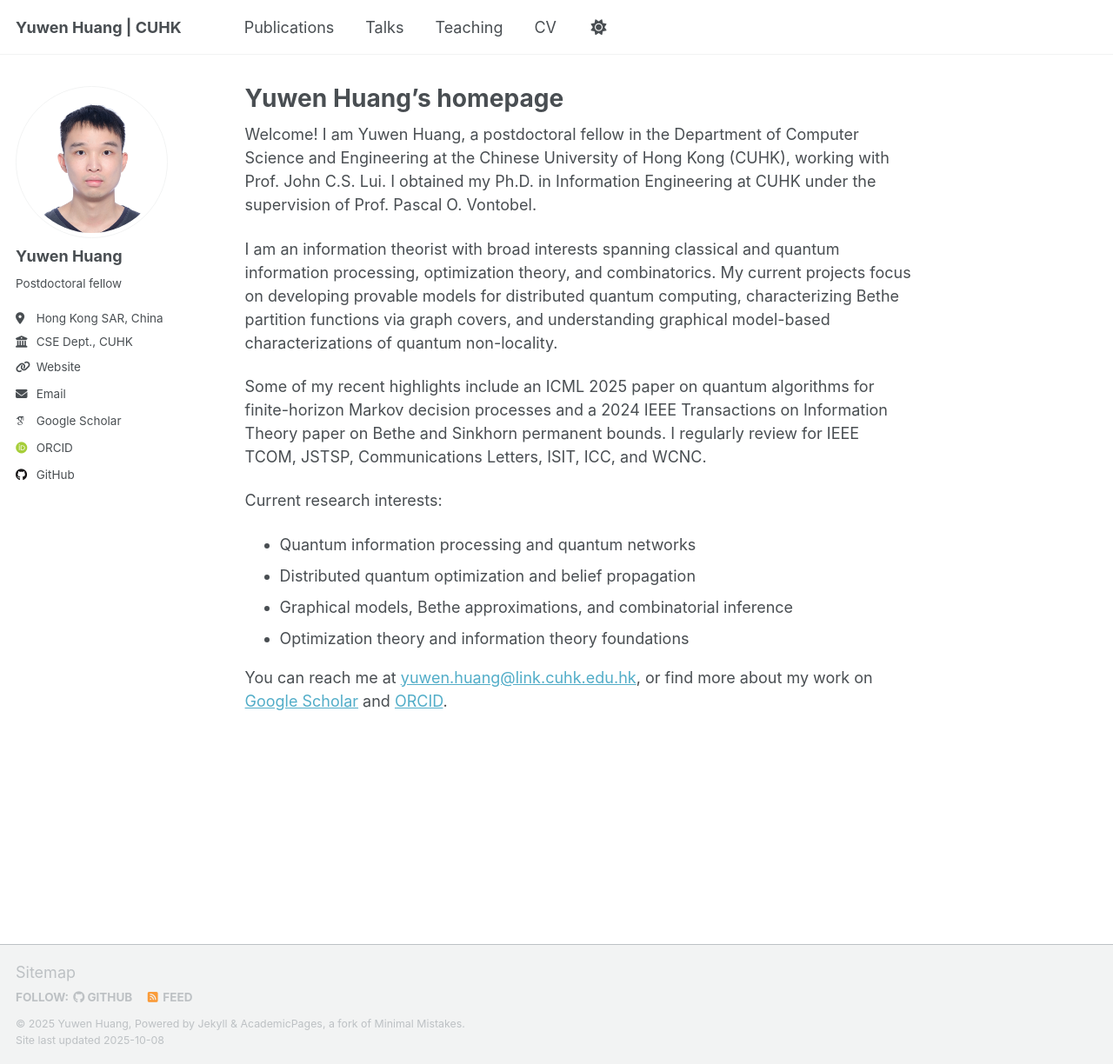
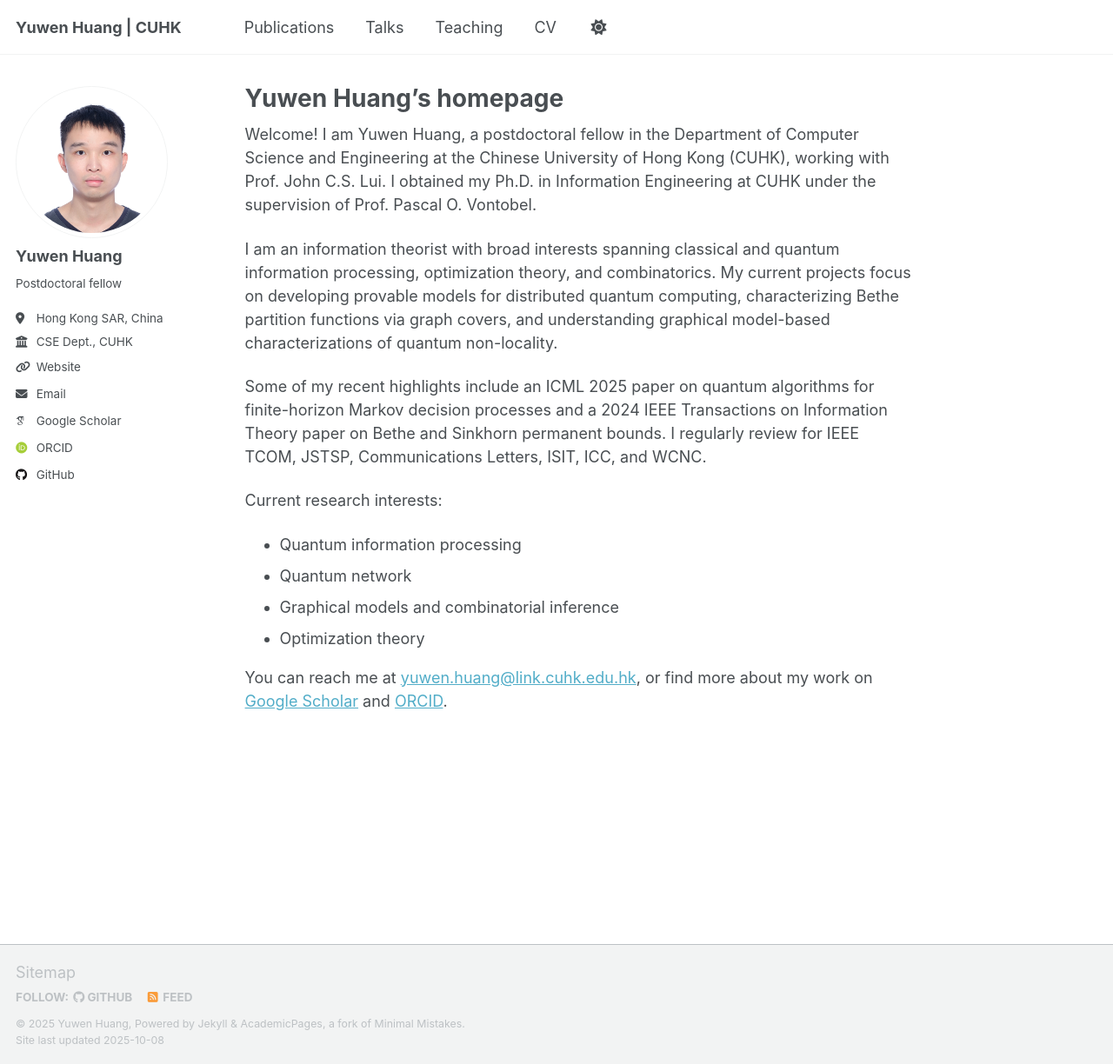
Before and after one commit to YuwenHuang0/YuwenHuang0.github.io, a Jekyll site: the page built from _pages/about.md, in a window 1280 px wide and 1224 px high. Shown: the whole window at 87% size. Built offline with Jekyll 4.4.1, drawn with Linux system fonts in a browser that asks for light colours; some web fonts are replaced; a script that is not in the unit is left out.

Commit message:
Update about.md

```diff
--- a/_pages/about.md
+++ b/_pages/about.md
@@ -15,9 +15,9 @@ Some of my recent highlights include an ICML 2025 paper on quantum algorithms fo
 
 Current research interests:
 
-- Quantum information processing and quantum networks
-- Distributed quantum optimization and belief propagation
-- Graphical models, Bethe approximations, and combinatorial inference
-- Optimization theory and information theory foundations
+- Quantum information processing
+- Quantum network
+- Graphical models and combinatorial inference
+- Optimization theory
 
 You can reach me at [yuwen.huang@link.cuhk.edu.hk](mailto:yuwen.huang@link.cuhk.edu.hk), or find more about my work on [Google Scholar](https://scholar.google.com/citations?user=9A1utW0AAAAJ) and [ORCID](https://orcid.org/0000-0003-1189-5690).
```
